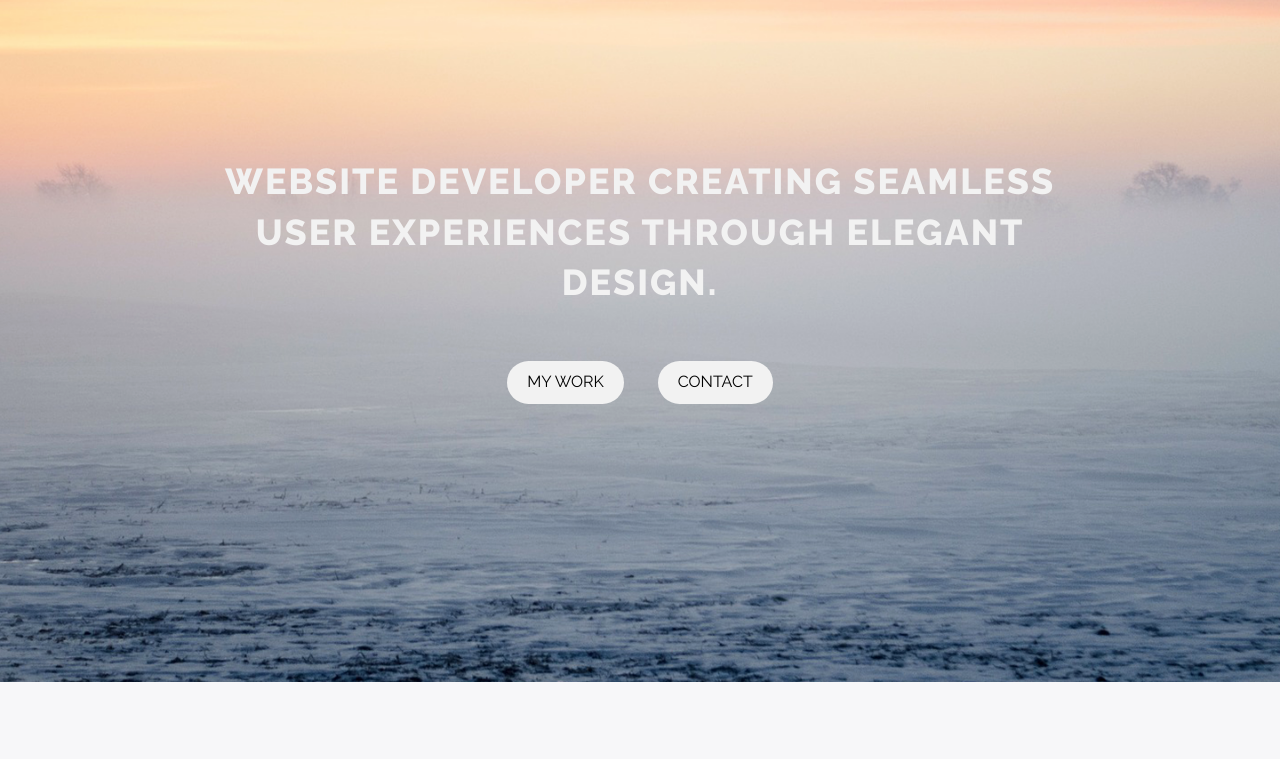
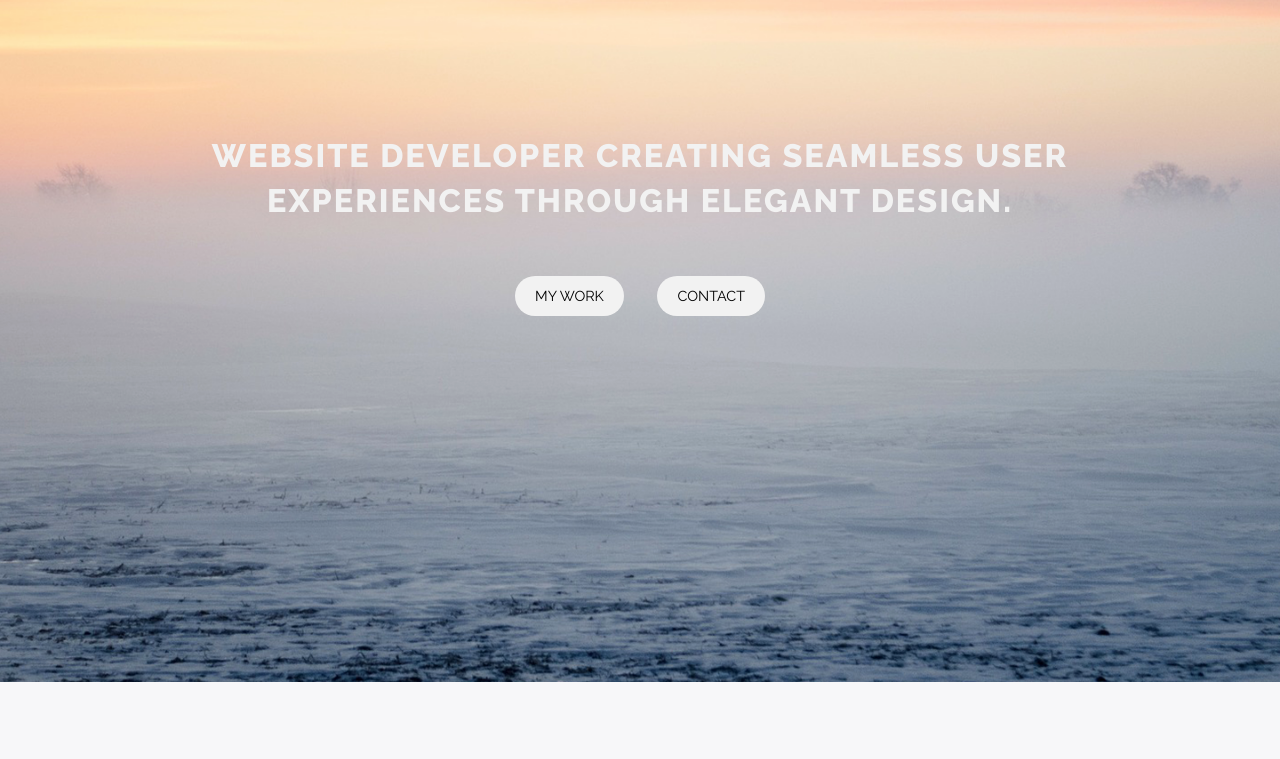
Before and after one commit to MelanieJA/portfolio, a website: page index.html in a window 1280 px wide. Shown: the part 118-877 px from the top of the page. Drawn offline with nearby package versions, Linux system fonts and the light colour scheme.

Commit message:
Changed minimum height for hero image

```diff
--- a/css/main.css
+++ b/css/main.css
@@ -166,6 +166,7 @@ Header styles
 .hero{
   background-image: url(../img/background-mask.png);
   background-size: cover;
+  min-height: 600px;
   height: 100vh;
   width: 100%;
   display: flex;
@@ -229,8 +230,8 @@ background-color: #b3d4fc;
 }
 
 .headline{
-  padding: 100px 0px;
-  width: 70%;
+  padding: 90px 0px;
+  width: 75%;
 }
 
 h4 a{
@@ -571,7 +572,7 @@ header{
   /* Style adjustments for viewports that meet the condition */
 
   html{
-    font-size: 1em;
+    font-size: 0.9em;
   }
 
 
@@ -588,6 +589,7 @@ header{
   .half-width{
     flex-flow: row wrap;
     justify-content: space-between;
+    padding: 18px 0;
   }
 
   .half-width h4{
@@ -595,8 +597,13 @@ header{
     margin: 0;
   }
 
+
   .headline{
     max-width: 70%;
+  }
+
+  h1{
+    padding-top: 90px;
   }
 
   ul li a {
```
